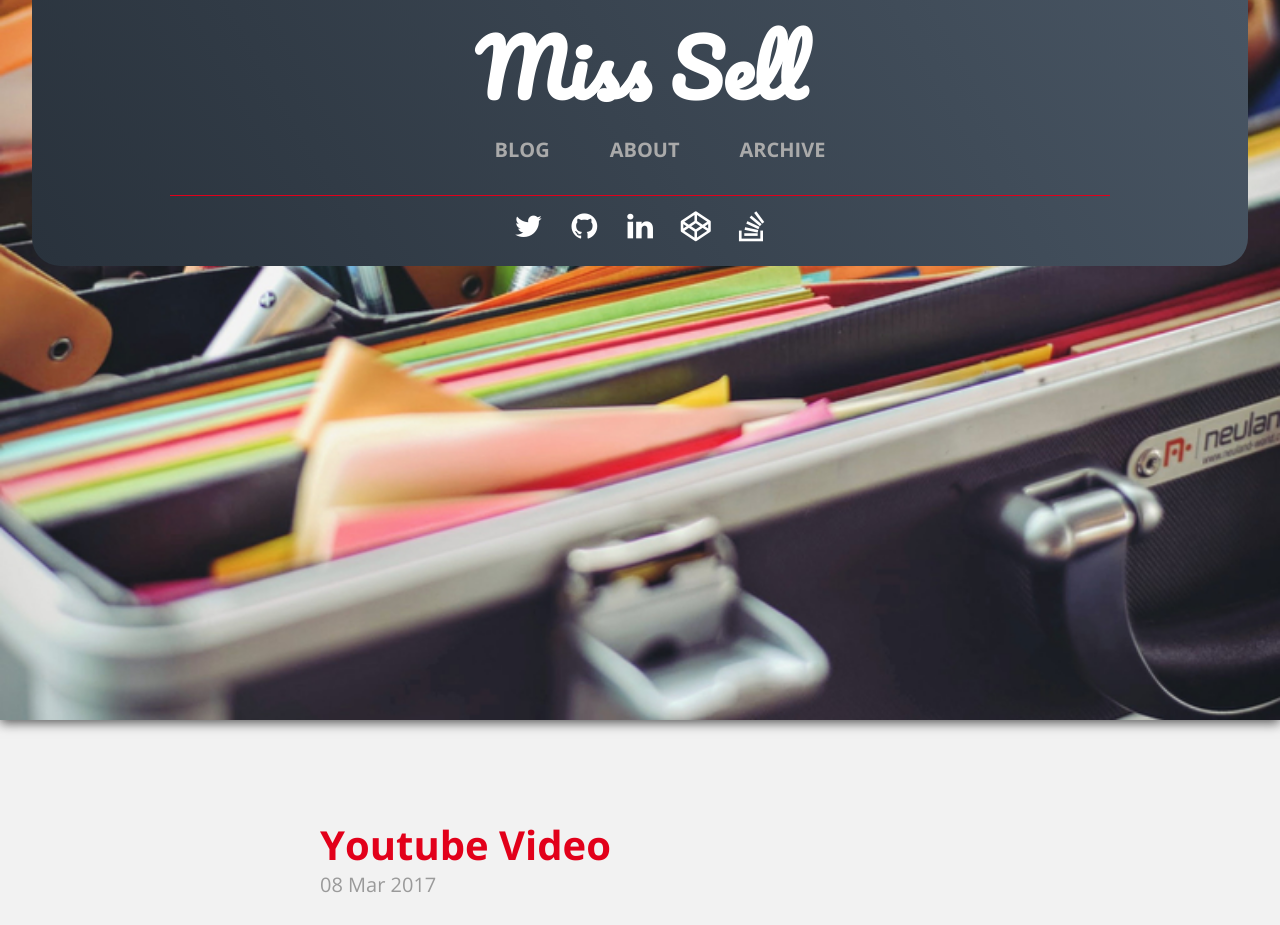
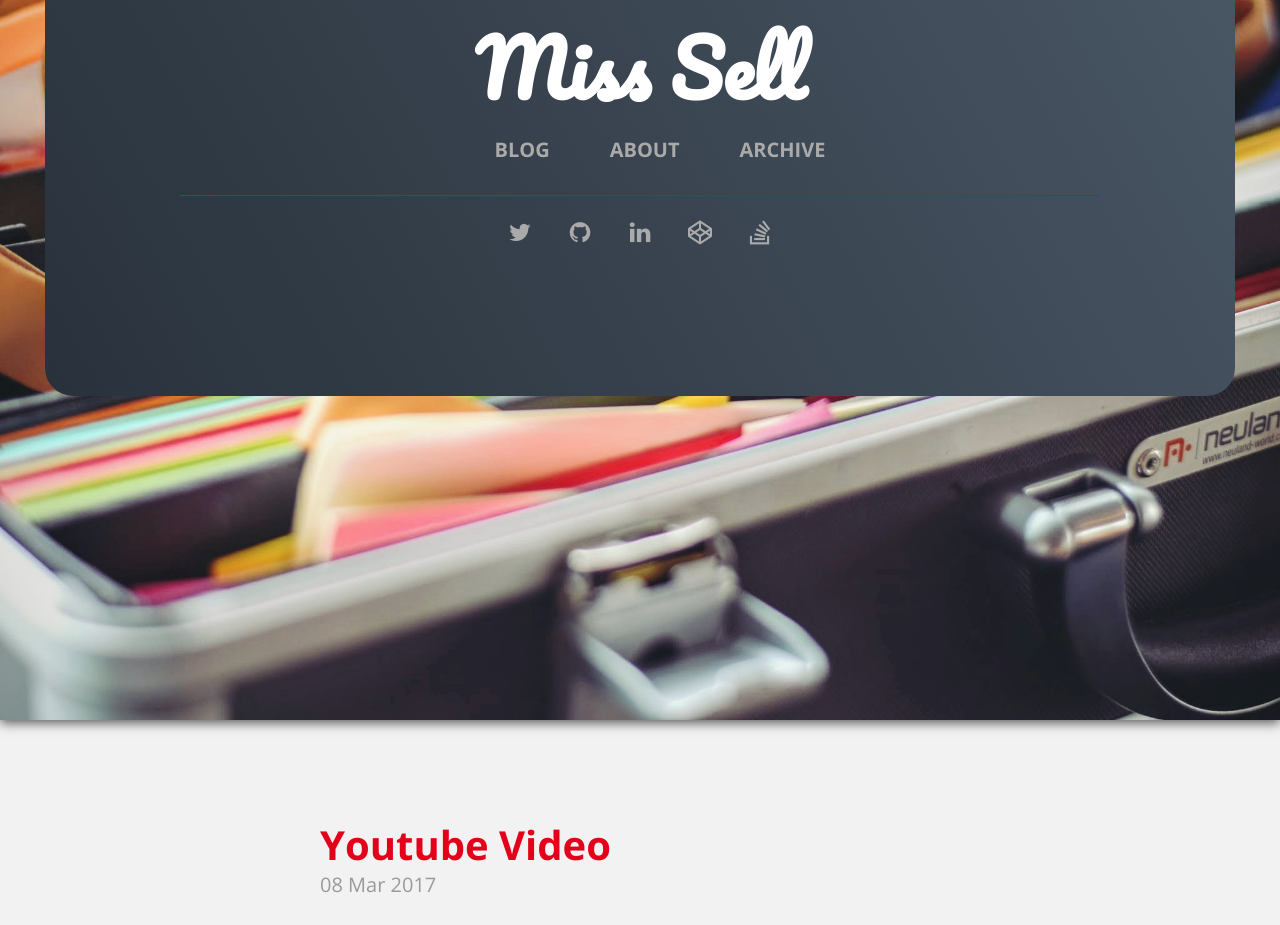
Before and after one commit to mrsideshowjack/miss-sell, a Jekyll site: the page built from index.html, in a window 1280 px wide. Shown: the top 925 px of the page. Built offline with Jekyll 4.4.1, drawn with Linux system fonts in a browser that asks for light colours; the list of posts is cut into pages by our own code.

Commit message:
afafda5ds

```diff
--- a/_includes/head.html
+++ b/_includes/head.html
@@ -35,7 +35,7 @@
   <link rel="alternate" type="application/rss+xml" title="RSS" href="/atom.xml">
 
   <script type="text/javascript">
-  var totalCount = 5;
+  var totalCount = 10;
   function ChangeIt(){
   var num = Math.ceil( Math.random() * totalCount );
   document.getElementById('splash').style.backgroundImage = 'url("{{ site.baseurl }}/public/bgimages/'+num+'.jpg")';
--- a/public/css/style.css
+++ b/public/css/style.css
@@ -562,21 +562,16 @@ html {
   background-color: #29323c;
   background-image: linear-gradient(60deg, #29323c 0%, #485563 100%);
     border-radius: 0px 0px 1.4rem 1.4rem;
-    height: 37%;
-    max-width: 95%;
+    height: 35%;
+    max-width: 93%;
     margin: 0px auto;
     padding: 1rem;}
 
-/*@media (min-width: 48em) {
-  .splash {
-    position: fixed;
-    top: 0;
-    left: 0;
-    bottom: 0;
-    width: 18rem;
-    text-align: left;
+@media (min-width: 48em) {
+  .splash-sticky{
+    height: 55%;
   }
-}*/
+}
 
 /* splash links */
 .splash a {
@@ -595,9 +590,10 @@ html {
   text-align: center;
 }
 .splash .social a {
-    padding: 0.2em;
-    line-height: 2em;
-    font-size: 1.5em;
+    padding: 0.5em;
+    line-height: 3em;
+    color: #aaa;
+    font-size: 1.2em;
 }
 
 .splash .social a:focus,
```
Also changed, not shown: public/bgimages/1.jpg, public/bgimages/10.jpg (added), public/bgimages/2.jpg, public/bgimages/4.jpg, public/bgimages/5.jpg, public/bgimages/6.jpg (added), public/bgimages/7.jpg (added), 5 other files.
